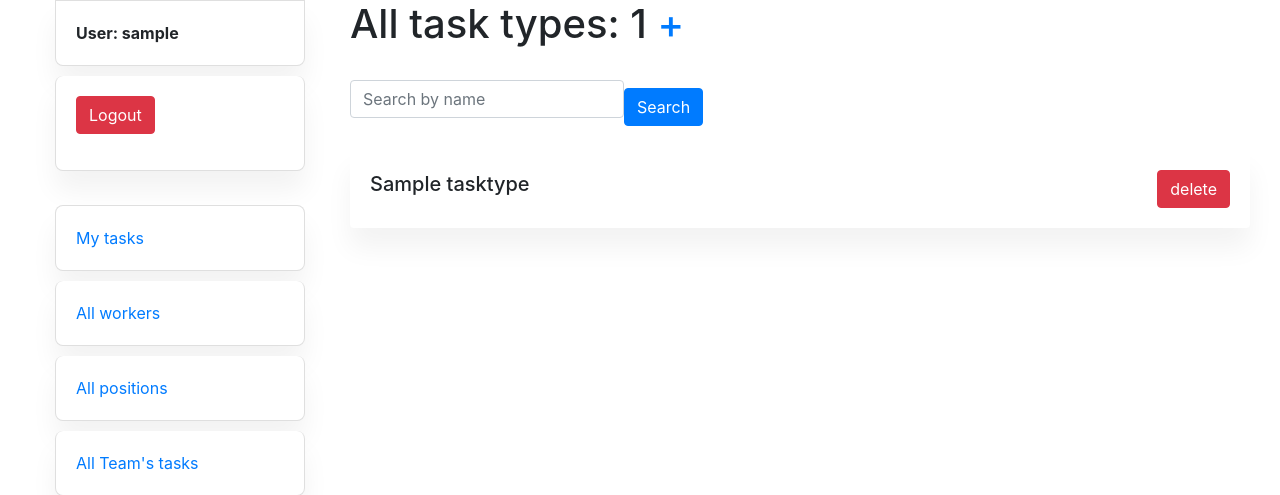
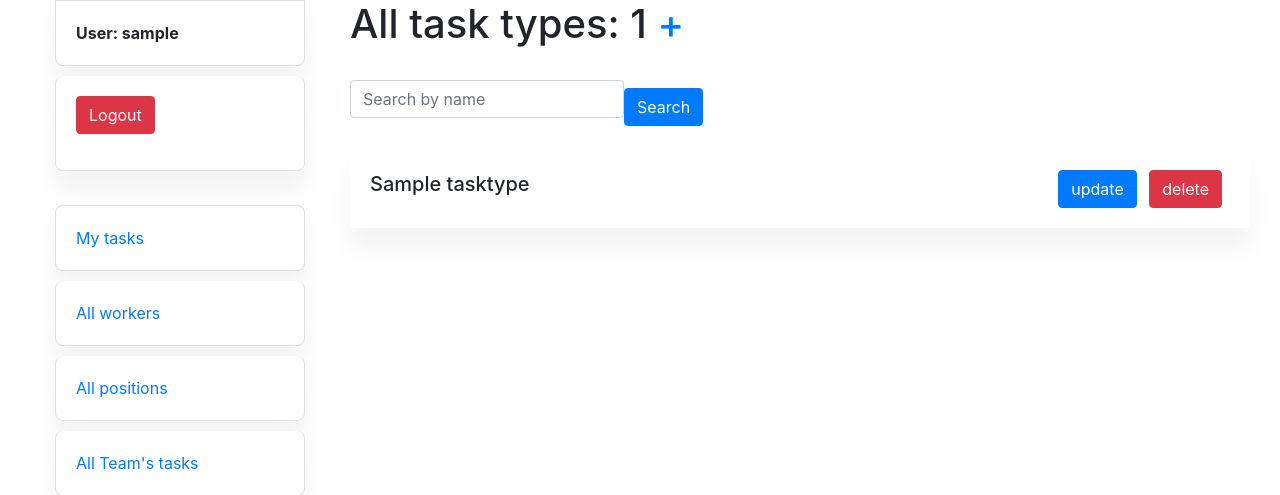
Before and after one commit to twonumberfortyfives/website-it-manager-task, a Django app: page /task-types/ in a window 1280 px wide. Shown: the top 495 px of the page. Run offline with Django 5.2, Linux system fonts and the light colour scheme; a user stored in the database is signed in; tables that the repository leaves empty hold one stand-in row (values such as "Sample post"); some libraries are stand-ins or nearby versions.

Commit message:
added update func for task type.

```diff
--- a/templates/website/task_type_list.html
+++ b/templates/website/task_type_list.html
@@ -21,7 +21,8 @@
               <li class="list-group-item custom-card d-flex justify-content-between align-items-center">
                 <h5>{{ task_type.name }}</h5>
                 <p>
-                  <a href="{% url 'website:task-type-delete' pk=task_type.id %}" class="btn btn-danger">delete</a>
+                  <a href="{% url 'website:task-type-update' pk=task_type.id %}" class="btn btn-primary mr-2">update</a>
+                  <a href="{% url 'website:task-type-delete' pk=task_type.id %}" class="btn btn-danger mr-2">delete</a>
                 </p>
               </li>
             {% endfor %}
--- a/website/urls.py
+++ b/website/urls.py
@@ -17,6 +17,7 @@ from website.views import (
     TaskTypeListView,
     TaskTypeCreateView,
     TaskTypeDeleteView,
+    TaskTypeUpdateView,
 )
 
 urlpatterns = [
@@ -27,6 +28,7 @@ urlpatterns = [
     path("task-types/", TaskTypeListView.as_view(), name='task-type-list'),
     path("task-types/create/", TaskTypeCreateView.as_view(), name='task-type-create'),
     path("task-types/<int:pk>/delete/", TaskTypeDeleteView.as_view(), name='task-type-delete'),
+    path("task-types/<int:pk>/update/", TaskTypeUpdateView.as_view(), name="task-type-update"),
     path("workers/", WorkerListView.as_view(), name="workers-list"),
     path("workers/create", WorkerCreateView.as_view(), name="worker-create"),
     path("workers/<int:pk>", WorkerDetailView.as_view(), name="worker-detail"),
--- a/website/views.py
+++ b/website/views.py
@@ -193,3 +193,10 @@ class TaskTypeDeleteView(LoginRequiredMixin, generic.DeleteView):
     model = TaskType
     success_url = reverse_lazy("website:task-type-list")
     template_name = "website/task_type_delete_confirm.html"
+
+
+class TaskTypeUpdateView(LoginRequiredMixin, generic.UpdateView):
+    model = TaskType
+    form_class = forms.TaskTypeForm
+    success_url = reverse_lazy("website:task-type-list")
+    template_name = "website/task_type_form.html"
```
